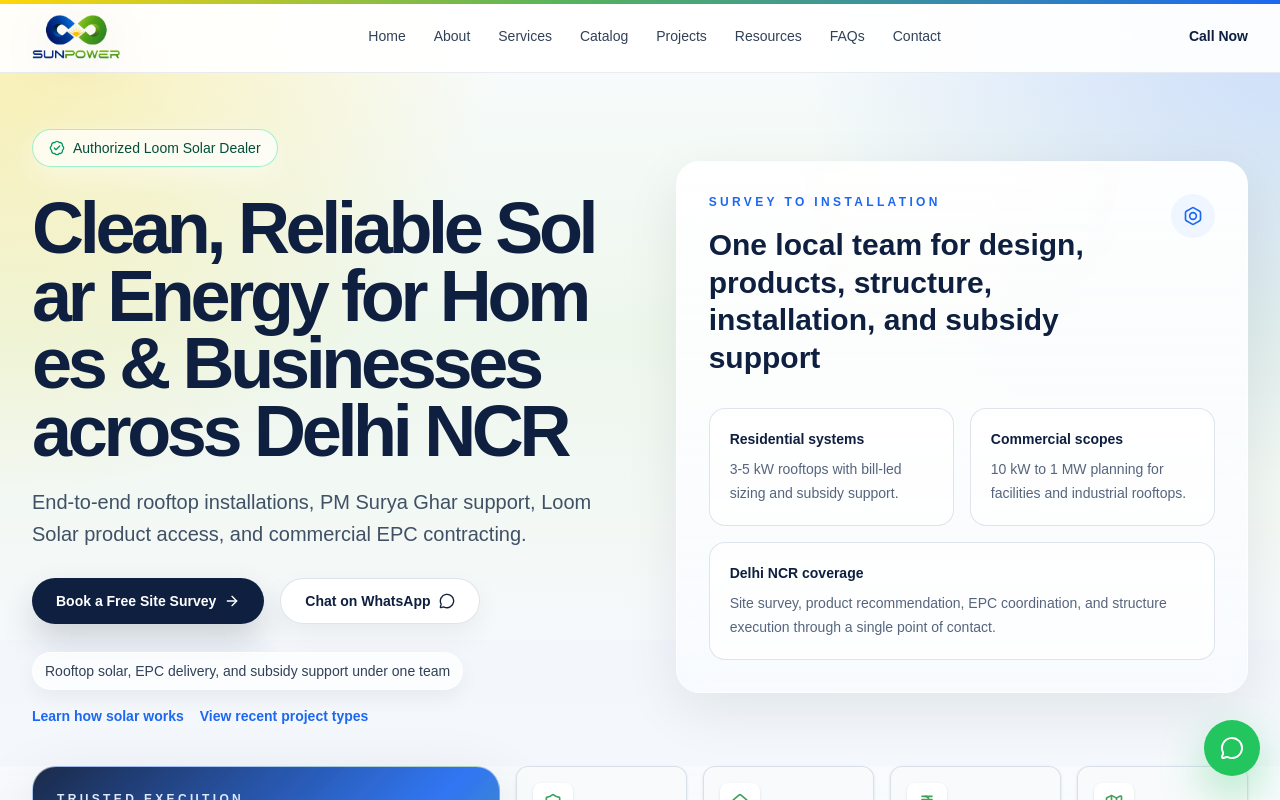
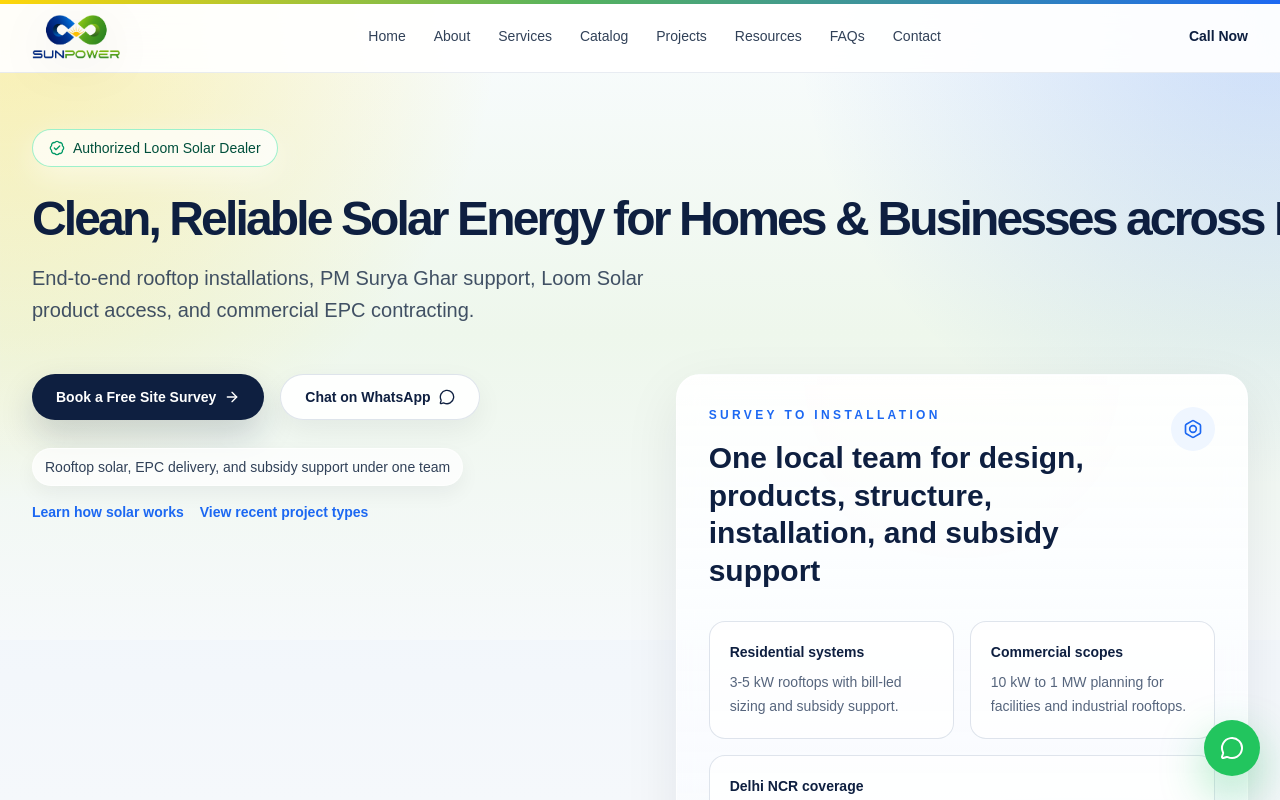
Before and after one commit to dhananjayvj/sunpower, a Next.js app: page / in a window 1280 px wide. Shown: the top 800 px of the page. Built offline with nearby package versions, Linux system fonts and the light colour scheme.

Commit message:
Align hero and service card layouts

```diff
--- a/src/components/sunpower-site.tsx
+++ b/src/components/sunpower-site.tsx
@@ -197,13 +197,13 @@
       </header>
 
       <section id="home" className="relative z-10 mx-auto max-w-7xl px-4 pt-10 pb-10 sm:px-6 lg:px-8 lg:pt-14">
-        <div className="grid gap-8 lg:grid-cols-[1.02fr_0.98fr] lg:items-center lg:gap-12">
+        <div className="grid w-full max-w-7xl gap-8 lg:grid-cols-[1.02fr_0.98fr] lg:items-start lg:gap-12">
           <motion.div
             initial="hidden"
             animate="visible"
             variants={staggerContainer}
             transition={transitions.smooth}
-            className="space-y-7"
+            className="space-y-7 lg:col-span-2"
           >
             <motion.div
               variants={fadeUp}
@@ -214,17 +214,25 @@
             </motion.div>
 
             <motion.div variants={fadeUp} className="space-y-5">
-              <h1 className="max-w-4xl text-balance text-5xl leading-[0.94] font-semibold tracking-[-0.06em] text-foreground sm:text-6xl lg:text-7xl">
+              <h1 className="w-full max-w-none text-balance text-3xl leading-[0.98] font-semibold tracking-[-0.06em] text-foreground sm:text-5xl lg:whitespace-nowrap lg:text-4xl xl:text-5xl">
                 <TextAnimate animation="blurInUp" by="character" once>
                   Clean, Reliable Solar Energy for Homes & Businesses across Delhi NCR
                 </TextAnimate>
               </h1>
-              <p className="max-w-xl text-pretty text-lg leading-8 text-slate-700/92 sm:text-xl">
+              <p className="max-w-2xl text-pretty text-lg leading-8 text-slate-700/92 sm:text-xl">
                 End-to-end rooftop installations, PM Surya Ghar support, Loom Solar product access,
                 and commercial EPC contracting.
               </p>
             </motion.div>
+          </motion.div>
 
+          <motion.div
+            initial="hidden"
+            animate="visible"
+            variants={staggerContainer}
+            transition={transitions.smooth}
+            className="space-y-7 lg:col-span-1"
+          >
             <motion.div variants={fadeUp} className="flex flex-col gap-4 sm:flex-row">
               <a href="#contact" className="button-primary">
                 Book a Free Site Survey
@@ -247,7 +255,6 @@
                 View recent project types
               </a>
             </motion.div>
-
           </motion.div>
 
           <motion.div
@@ -255,7 +262,7 @@
             animate="visible"
             variants={fadeUp}
             transition={{ ...transitions.smooth, delay: 0.08 }}
-            className="relative z-10"
+            className="relative z-10 lg:col-span-1"
           >
             <div className="card-panel p-6 sm:p-8">
               <div className="flex items-start justify-between gap-4">
@@ -441,7 +448,7 @@
             description="Choose the service you need and speak with Sun Power for a site survey, product recommendation, or project quotation."
           />
 
-          <div className="mt-10 grid gap-5 lg:grid-cols-3">
+          <div className="mt-10 grid grid-cols-1 items-stretch gap-6 md:grid-cols-2 lg:grid-cols-3 xl:grid-cols-4">
             {services.map((service, index) => {
               const Icon = serviceIcons[index];
 
@@ -454,11 +461,7 @@
                   variants={fadeUp}
                   transition={{ ...transitions.smooth, delay: index * 0.05 }}
                   whileHover={shouldReduceMotion ? undefined : { y: -4 }}
-                  className={cn(
-                    "card-panel p-6",
-                    index === 1 && "lg:translate-y-6",
-                    index === 4 && "lg:col-span-2",
-                  )}
+                  className="card-panel flex h-full flex-col p-6"
                 >
                   <div className="relative -mx-6 -mt-6 mb-6 aspect-video overflow-hidden rounded-t-[1.25rem] bg-slate-100">
                     <img
@@ -476,7 +479,7 @@
                     {service.title}
                   </h3>
                   <p className="mt-3 text-base leading-7 text-muted">{service.description}</p>
-                  <ul className="mt-6 space-y-3 text-sm text-slate-700">
+                  <ul className="mt-6 flex-1 space-y-3 text-sm text-slate-700">
                     {service.bullets.map((bullet) => (
                       <li key={bullet} className="flex items-start gap-3">
                         <ChevronRight className="mt-0.5 h-4 w-4 text-accent-green" />
```
